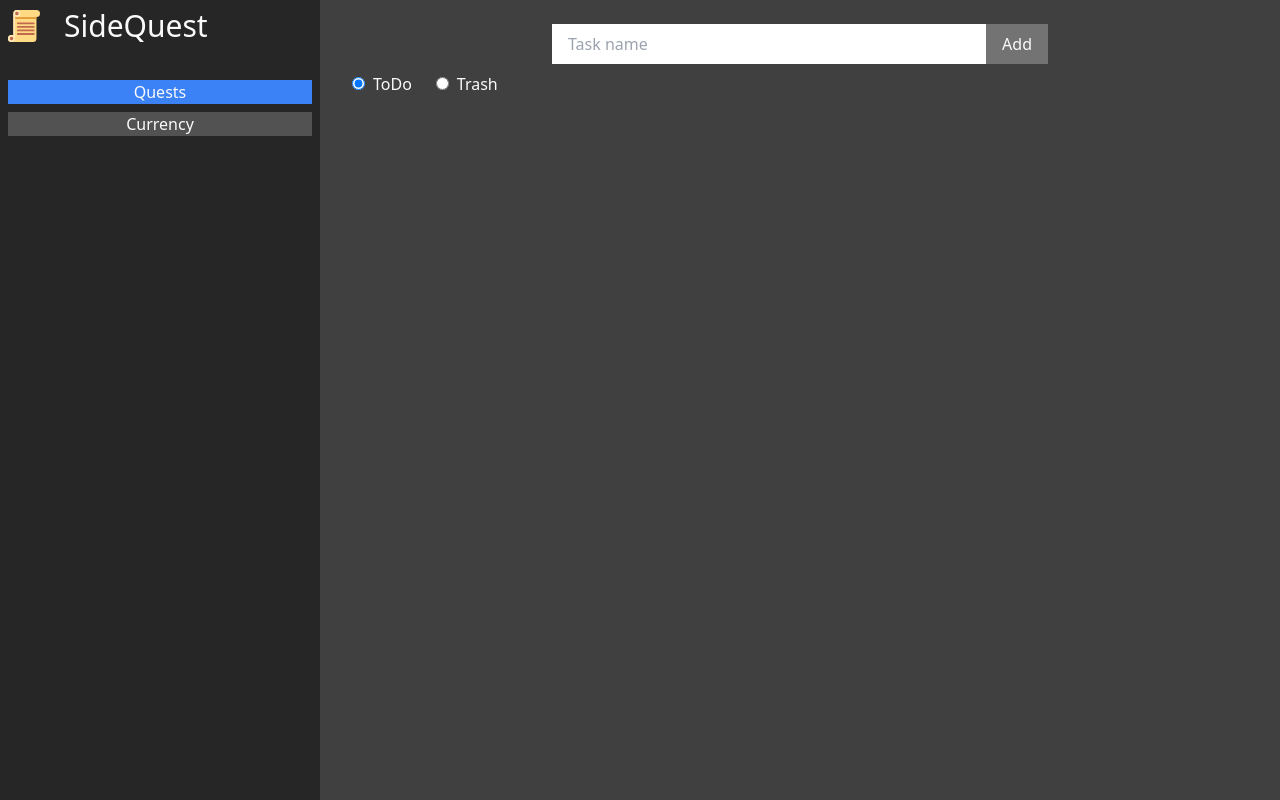
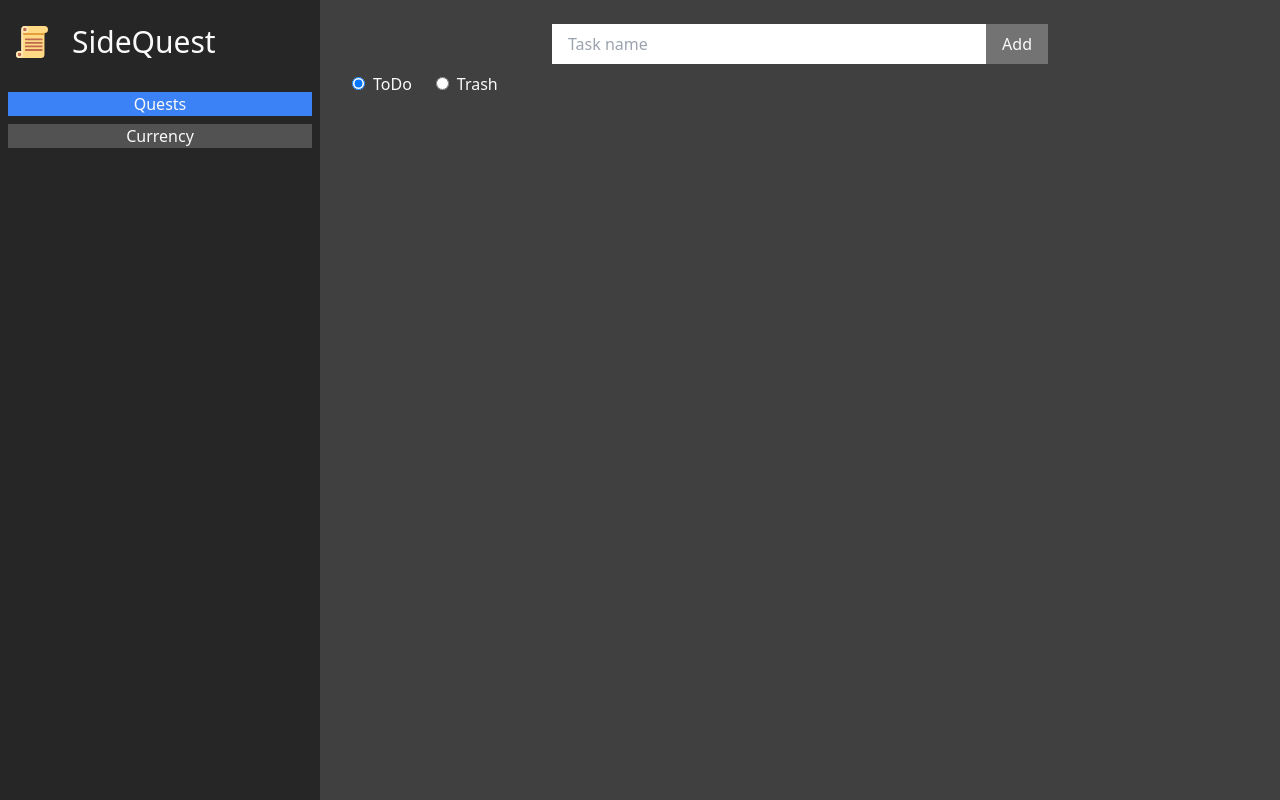
Before and after one commit to sabithbskumar/sidequest-react, a React (Vite) app: page / in a window 1280 px wide. Built offline with nearby package versions, Linux system fonts and the light colour scheme.

Commit message:
UI: Improved sidebar style

```diff
--- a/src/App.tsx
+++ b/src/App.tsx
@@ -27,9 +27,10 @@ function App() {
         <div
           className={`h-full landscape:w-full max-w-none md:max-w-xs landscape:max-w-xs overflow-hidden overflow-y-auto ${
             isSidebarVisible ? "portrait:w-8/12" : "portrait:w-0"
-          } shrink-0 min-w-0 transition-[width] bg-neutral-800 flex flex-col gap-2`}
+          } shrink-0 min-w-0 transition-[width] bg-neutral-800`}
         >
-          <div className="pb-5">
+          <div className="portrait:ml-4 flex flex-col gap-2">
+            <div className="py-4 px-2">
               <Header />
             </div>
             <button
@@ -53,10 +54,11 @@ function App() {
               Currency
             </button>
           </div>
+        </div>
         <div
           className={`w-full portrait:shrink-0 bg-neutral-700 p-2 transition-[margin_border] ${
             isSidebarVisible
-              ? "portrait:rounded-3xl portrait:m-8"
+              ? "portrait:rounded-3xl portrait:m-4"
               : "portrait:m-0"
           } overflow-hidden overflow-y-auto max-w-full`}
           onClick={() => {
```
Lines whose indentation alone changed are shown as unchanged.
